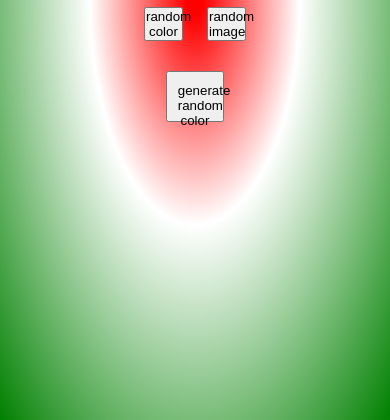
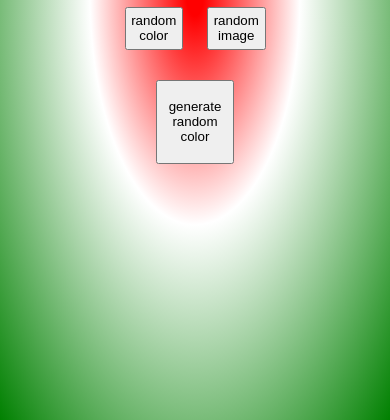
Before and after one commit to PrinciPorwal/Background-Generator, a plain HTML site: page index.html in a window 390 px wide. Shown: the part 424-844 px from the top of the page. Drawn offline with Linux system fonts and the light colour scheme.

Commit message:
Update style.css

```diff
--- a/style.css
+++ b/style.css
@@ -37,3 +37,17 @@
     height: 6vh;
     padding: 10px;
 }
+@media only screen and (max-width: 550px) {
+    .btn1{
+    width: 15vw;
+    height: 5vh;
+    }
+    .btn2{
+        width: 15vw;
+        height: 5vh;
+        }
+        .btn3{
+            width: 20vw;
+            height: 10vh;
+            }
+}
```
